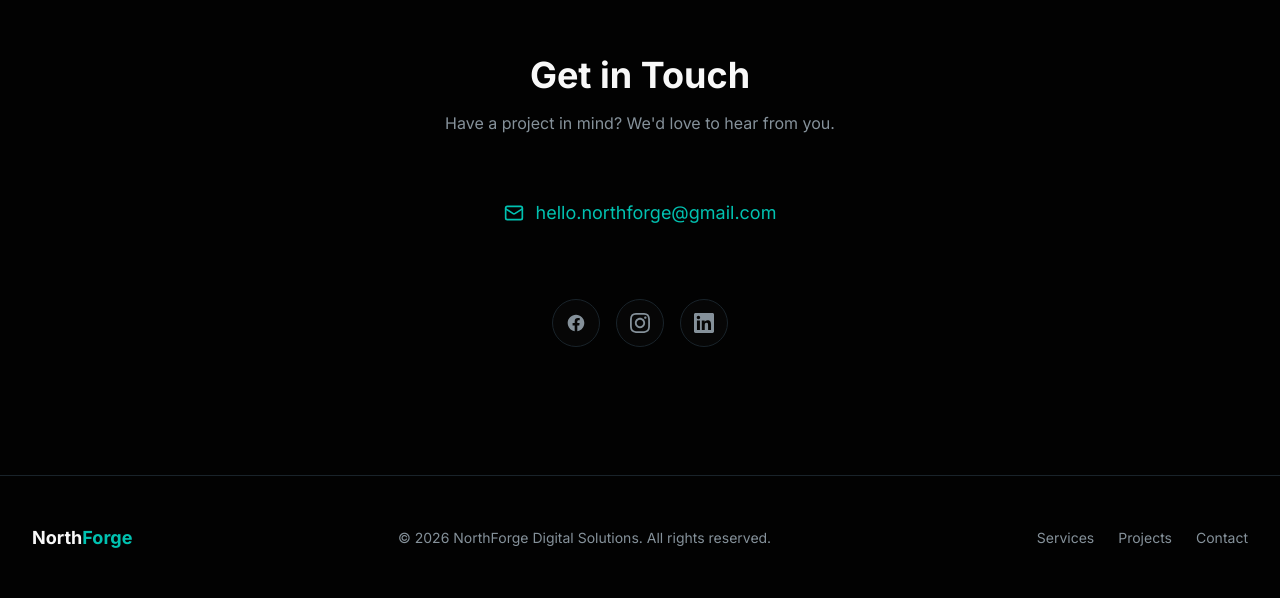
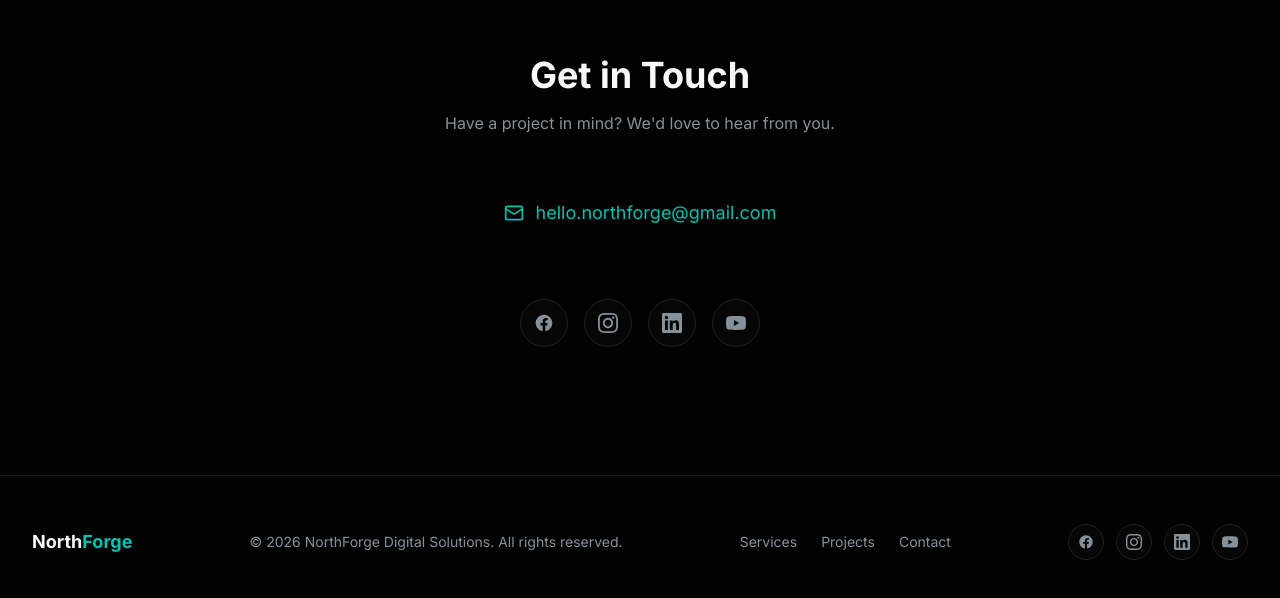
Before and after one commit to NorthForgeDigital/northforge-main-hub, a Next.js app: page / in a window 1280 px wide. Shown: the part 3485-4083 px from the top of the page. Built offline with nearby package versions, Linux system fonts and the light colour scheme.

Commit message:
feat: add YouTube icon to contact and social icons in footer
Update contact section and footer with YouTube icon, ensuring visual balance and accessibility.

```diff
--- a/components/contact-section.tsx
+++ b/components/contact-section.tsx
@@ -24,10 +24,19 @@ function LinkedinIcon({ className }: { className?: string }) {
   )
 }
 
+function YouTubeIcon({ className }: { className?: string }) {
+  return (
+    <svg className={className} fill="currentColor" viewBox="0 0 24 24" aria-hidden="true">
+      <path d="M23.498 6.186a3.016 3.016 0 0 0-2.122-2.136C19.505 3.545 12 3.545 12 3.545s-7.505 0-9.377.505A3.017 3.017 0 0 0 .502 6.186C0 8.07 0 12 0 12s0 3.93.502 5.814a3.016 3.016 0 0 0 2.122 2.136c1.871.505 9.376.505 9.376.505s7.505 0 9.377-.505a3.015 3.015 0 0 0 2.122-2.136C24 15.93 24 12 24 12s0-3.93-.502-5.814zM9.545 15.568V8.432L15.818 12l-6.273 3.568z" />
+    </svg>
+  )
+}
+
 const socialLinks = [
   { href: "https://www.facebook.com/northforgedigital/", icon: FacebookIcon, label: "Facebook" },
   { href: "https://www.instagram.com/northforgedigital", icon: InstagramIcon, label: "Instagram" },
   { href: "https://www.linkedin.com/company/northforgedigital/", icon: LinkedinIcon, label: "LinkedIn" },
+  { href: "https://www.youtube.com/@NorthForgeDigital", icon: YouTubeIcon, label: "YouTube" },
 ]
 
 export function ContactSection() {
--- a/components/footer.tsx
+++ b/components/footer.tsx
@@ -1,4 +1,43 @@
 import Link from "next/link"
+
+function FacebookIcon({ className }: { className?: string }) {
+  return (
+    <svg className={className} fill="currentColor" viewBox="0 0 24 24" aria-hidden="true">
+      <path d="M22 12c0-5.523-4.477-10-10-10S2 6.477 2 12c0 4.991 3.657 9.128 8.438 9.878v-6.987h-2.54V12h2.54V9.797c0-2.506 1.492-3.89 3.777-3.89 1.094 0 2.238.195 2.238.195v2.46h-1.26c-1.243 0-1.63.771-1.63 1.562V12h2.773l-.443 2.89h-2.33v6.988C18.343 21.128 22 16.991 22 12z" />
+    </svg>
+  )
+}
+
+function InstagramIcon({ className }: { className?: string }) {
+  return (
+    <svg className={className} fill="currentColor" viewBox="0 0 24 24" aria-hidden="true">
+      <path d="M12 2.163c3.204 0 3.584.012 4.85.07 3.252.148 4.771 1.691 4.919 4.919.058 1.265.069 1.645.069 4.849 0 3.205-.012 3.584-.069 4.849-.149 3.225-1.664 4.771-4.919 4.919-1.266.058-1.644.07-4.85.07-3.204 0-3.584-.012-4.849-.07-3.26-.149-4.771-1.699-4.919-4.92-.058-1.265-.07-1.644-.07-4.849 0-3.204.013-3.583.07-4.849.149-3.227 1.664-4.771 4.919-4.919 1.266-.057 1.645-.069 4.849-.069zm0-2.163c-3.259 0-3.667.014-4.947.072-4.358.2-6.78 2.618-6.98 6.98-.059 1.281-.073 1.689-.073 4.948 0 3.259.014 3.668.072 4.948.2 4.358 2.618 6.78 6.98 6.98 1.281.058 1.689.072 4.948.072 3.259 0 3.668-.014 4.948-.072 4.354-.2 6.782-2.618 6.979-6.98.059-1.28.073-1.689.073-4.948 0-3.259-.014-3.667-.072-4.947-.196-4.354-2.617-6.78-6.979-6.98-1.281-.059-1.69-.073-4.949-.073zm0 5.838c-3.403 0-6.162 2.759-6.162 6.162s2.759 6.163 6.162 6.163 6.162-2.759 6.162-6.163c0-3.403-2.759-6.162-6.162-6.162zm0 10.162c-2.209 0-4-1.79-4-4 0-2.209 1.791-4 4-4s4 1.791 4 4c0 2.21-1.791 4-4 4zm6.406-11.845c-.796 0-1.441.645-1.441 1.44s.645 1.44 1.441 1.44c.795 0 1.439-.645 1.439-1.44s-.644-1.44-1.439-1.44z" />
+    </svg>
+  )
+}
+
+function LinkedinIcon({ className }: { className?: string }) {
+  return (
+    <svg className={className} fill="currentColor" viewBox="0 0 24 24" aria-hidden="true">
+      <path d="M20.447 20.452h-3.554v-5.569c0-1.328-.027-3.037-1.852-3.037-1.853 0-2.136 1.445-2.136 2.939v5.667H9.351V9h3.414v1.561h.046c.477-.9 1.637-1.85 3.37-1.85 3.601 0 4.267 2.37 4.267 5.455v6.286zM5.337 7.433c-1.144 0-2.063-.926-2.063-2.065 0-1.138.92-2.063 2.063-2.063 1.14 0 2.064.925 2.064 2.063 0 1.139-.925 2.065-2.064 2.065zm1.782 13.019H3.555V9h3.564v11.452zM22.225 0H1.771C.792 0 0 .774 0 1.729v20.542C0 23.227.792 24 1.771 24h20.451C23.2 24 24 23.227 24 22.271V1.729C24 .774 23.2 0 22.222 0h.003z" />
+    </svg>
+  )
+}
+
+function YouTubeIcon({ className }: { className?: string }) {
+  return (
+    <svg className={className} fill="currentColor" viewBox="0 0 24 24" aria-hidden="true">
+      <path d="M23.498 6.186a3.016 3.016 0 0 0-2.122-2.136C19.505 3.545 12 3.545 12 3.545s-7.505 0-9.377.505A3.017 3.017 0 0 0 .502 6.186C0 8.07 0 12 0 12s0 3.93.502 5.814a3.016 3.016 0 0 0 2.122 2.136c1.871.505 9.376.505 9.376.505s7.505 0 9.377-.505a3.015 3.015 0 0 0 2.122-2.136C24 15.93 24 12 24 12s0-3.93-.502-5.814zM9.545 15.568V8.432L15.818 12l-6.273 3.568z" />
+    </svg>
+  )
+}
+
+const socialLinks = [
+  { href: "https://www.facebook.com/northforgedigital/", icon: FacebookIcon, label: "Facebook" },
+  { href: "https://www.instagram.com/northforgedigital", icon: InstagramIcon, label: "Instagram" },
+  { href: "https://www.linkedin.com/company/northforgedigital/", icon: LinkedinIcon, label: "LinkedIn" },
+  { href: "https://www.youtube.com/@NorthForgeDigital", icon: YouTubeIcon, label: "YouTube" },
+]
 
 export function Footer() {
   return (
@@ -35,6 +74,21 @@ export function Footer() {
               Contact
             </Link>
           </nav>
+
+          <div className="flex items-center gap-3">
+            {socialLinks.map((social) => (
+              <a
+                key={social.label}
+                href={social.href}
+                target="_blank"
+                rel="noopener noreferrer"
+                className="w-9 h-9 rounded-full border border-border bg-card flex items-center justify-center text-muted-foreground hover:text-primary hover:border-primary/50 hover:scale-110 transition-all duration-200"
+                aria-label={`Visit NorthForge on ${social.label}`}
+              >
+                <social.icon className="h-4 w-4" />
+              </a>
+            ))}
+          </div>
         </div>
       </div>
     </footer>
```
